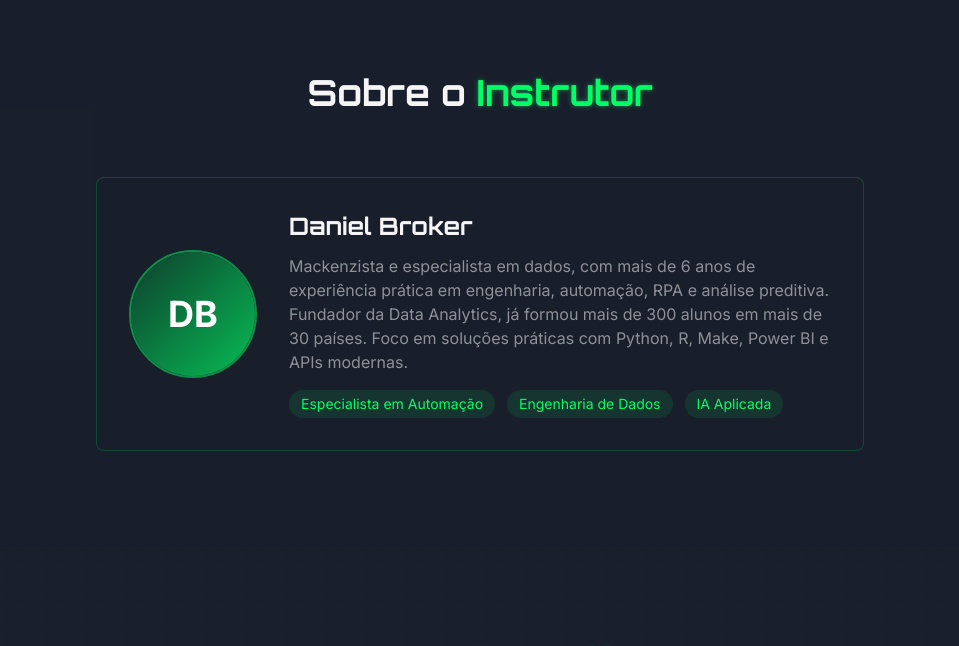
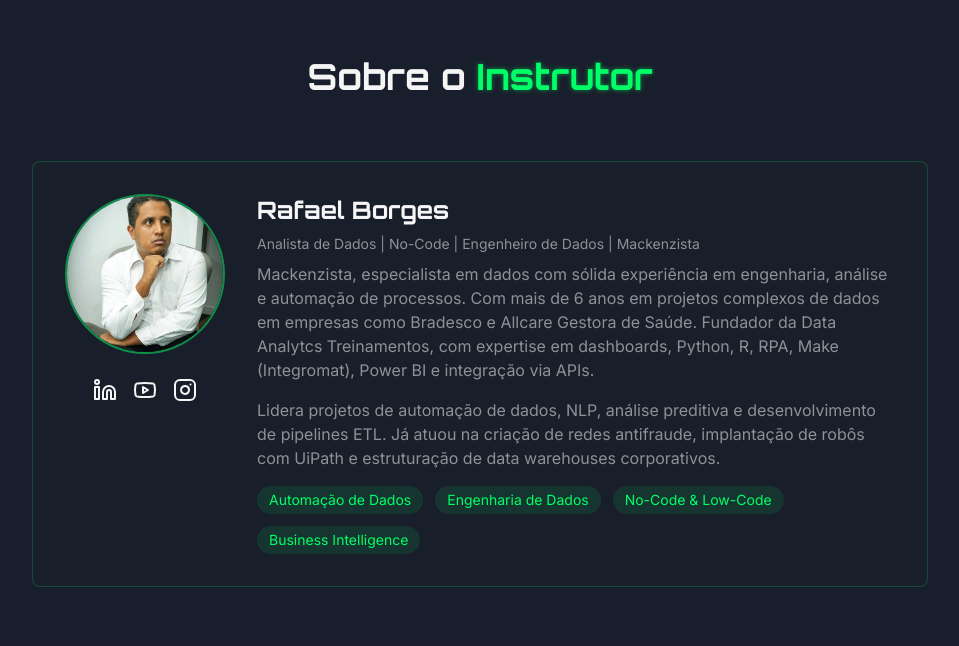
Before and after one commit to Iadonai/ai-automation-flow-master, a React (Vite) app: page / in a window 1280 px wide. Shown: the part 4213-4859 px from the top of the page, without its empty margins (160-1119 px from the left). Built offline with nearby package versions, Linux system fonts and the light colour scheme.

Commit message:
Update instructor information
Update the instructor's name and bio, and add links to their LinkedIn, YouTube, and Instagram profiles.

```diff
--- a/index.html
+++ b/index.html
@@ -4,11 +4,11 @@
   <head>
     <meta charset="UTF-8" />
     <meta name="viewport" content="width=device-width, initial-scale=1.0" />
-    <title>n8n Completo: Crie agentes de IA sem código</title>
-    <meta name="description" content="Curso completo de automação com IA usando n8n, Make e Inteligência de Mercado, sem programar." />
-    <meta name="author" content="Daniel Broker" />
+    <title>n8n Completo: Crie agentes de IA sem código | Rafael Borges</title>
+    <meta name="description" content="Curso completo de automação com IA usando n8n, Make e Inteligência de Mercado, sem programar. Por Rafael Borges." />
+    <meta name="author" content="Rafael Borges" />
 
-    <meta property="og:title" content="n8n Completo: Crie agentes de IA sem código" />
+    <meta property="og:title" content="n8n Completo: Crie agentes de IA sem código | Rafael Borges" />
     <meta property="og:description" content="Curso completo de automação com IA usando n8n, Make e Inteligência de Mercado, sem programar." />
     <meta property="og:type" content="website" />
     <meta property="og:image" content="https://lovable.dev/opengraph-image-p98pqg.png" />
--- a/src/components/CourseFooter.tsx
+++ b/src/components/CourseFooter.tsx
@@ -24,7 +24,7 @@ const CourseFooter = () => {
 
         <div className="max-w-4xl mx-auto mt-16 pt-8 border-t border-cyber-bright-green/20 text-center">
           <p className="text-cyber-gray text-sm">
-            &copy; {new Date().getFullYear()} n8n Completo - Todos os direitos reservados
+            &copy; {new Date().getFullYear()} n8n Completo - Rafael Borges - Todos os direitos reservados
           </p>
         </div>
       </div>
--- a/src/components/CourseInstructor.tsx
+++ b/src/components/CourseInstructor.tsx
@@ -1,37 +1,67 @@
 
 import React from 'react';
+import { Linkedin, Youtube, Instagram } from 'lucide-react';
+import { Avatar, AvatarImage, AvatarFallback } from './ui/avatar';
 
 const CourseInstructor = () => {
   return (
-    <section id="instructor" className="section bg-cyber-dark/80">
+    <section id="instructor" className="section bg-cyber-dark/80 py-20">
       <div className="container-custom">
         <div className="text-center max-w-4xl mx-auto mb-16">
           <h2 className="text-3xl md:text-4xl font-bold mb-4">Sobre o <span className="glow-text">Instrutor</span></h2>
         </div>
 
-        <div className="max-w-3xl mx-auto bg-cyber-dark/70 rounded-lg p-8 border border-cyber-bright-green/20">
-          <div className="flex flex-col md:flex-row gap-8 items-center">
-            <div className="w-32 h-32 rounded-full overflow-hidden border-2 border-cyber-bright-green/50">
-              <div className="w-full h-full bg-gradient-to-br from-cyber-green to-cyber-bright-green/70 flex items-center justify-center">
-                <span className="text-4xl font-bold text-white">DB</span>
+        <div className="max-w-4xl mx-auto bg-cyber-dark/70 rounded-lg p-8 border border-cyber-bright-green/20">
+          <div className="flex flex-col md:flex-row gap-8 items-start">
+            <div className="w-full md:w-auto flex flex-col items-center gap-4">
+              <Avatar className="w-40 h-40 rounded-full overflow-hidden border-2 border-cyber-bright-green/50">
+                <AvatarImage src="/lovable-uploads/516c474f-ec0a-4688-b06c-9a10961b623a.png" alt="Rafael Borges" className="object-cover" />
+                <AvatarFallback className="w-full h-full bg-gradient-to-br from-cyber-green to-cyber-bright-green/70 flex items-center justify-center">
+                  <span className="text-4xl font-bold text-white">RB</span>
+                </AvatarFallback>
+              </Avatar>
+
+              <div className="flex items-center justify-center gap-4 mt-2">
+                <a href="https://www.linkedin.com/in/rafael-de-oliveira-borges-engenhariadedados/" target="_blank" rel="noopener noreferrer" className="text-cyber-light hover:text-cyber-bright-green transition-colors">
+                  <Linkedin size={24} />
+                </a>
+                <a href="https://www.youtube.com/@Rafaelborges-MVP" target="_blank" rel="noopener noreferrer" className="text-cyber-light hover:text-cyber-bright-green transition-colors">
+                  <Youtube size={24} />
+                </a>
+                <a href="https://www.instagram.com/rafael_borges_mvp/" target="_blank" rel="noopener noreferrer" className="text-cyber-light hover:text-cyber-bright-green transition-colors">
+                  <Instagram size={24} />
+                </a>
               </div>
             </div>
 
             <div className="flex-1">
-              <h3 className="text-2xl font-bold mb-3">Daniel Broker</h3>
+              <h3 className="text-2xl font-bold mb-2">Rafael Borges</h3>
+              <p className="text-cyber-gray mb-2 text-sm">Analista de Dados | No-Code | Engenheiro de Dados | Mackenzista</p>
               <p className="text-cyber-gray mb-4">
-                Mackenzista e especialista em dados, com mais de 6 anos de experiência prática em engenharia, automação, RPA e análise preditiva. Fundador da Data Analytics, já formou mais de 300 alunos em mais de 30 países. Foco em soluções práticas com Python, R, Make, Power BI e APIs modernas.
+                Mackenzista, especialista em dados com sólida experiência em engenharia, análise e automação de processos.
+                Com mais de 6 anos em projetos complexos de dados em empresas como Bradesco e Allcare Gestora de Saúde.
+                Fundador da Data Analytcs Treinamentos, com expertise em dashboards, Python, R, RPA, Make (Integromat),
+                Power BI e integração via APIs.
               </p>
 
-              <div className="flex flex-wrap gap-3">
+              <p className="text-cyber-gray mb-4">
+                Lidera projetos de automação de dados, NLP, análise preditiva e desenvolvimento de pipelines ETL.
+                Já atuou na criação de redes antifraude, implantação de robôs com UiPath e estruturação de data
+                warehouses corporativos.
+              </p>
+
+              <div className="flex flex-wrap gap-3 mt-4">
                 <span className="px-3 py-1 bg-cyber-bright-green/10 text-cyber-bright-green text-sm rounded-full">
-                  Especialista em Automação
+                  Automação de Dados
                 </span>
                 <span className="px-3 py-1 bg-cyber-bright-green/10 text-cyber-bright-green text-sm rounded-full">
                   Engenharia de Dados
                 </span>
                 <span className="px-3 py-1 bg-cyber-bright-green/10 text-cyber-bright-green text-sm rounded-full">
-                  IA Aplicada
+                  No-Code & Low-Code
+                </span>
+                <span className="px-3 py-1 bg-cyber-bright-green/10 text-cyber-bright-green text-sm rounded-full">
+                  Business Intelligence
                 </span>
               </div>
             </div>
```
Also changed, not shown: public/lovable-uploads/516c474f-ec0a-4688-b06c-9a10961b623a.png (added).
